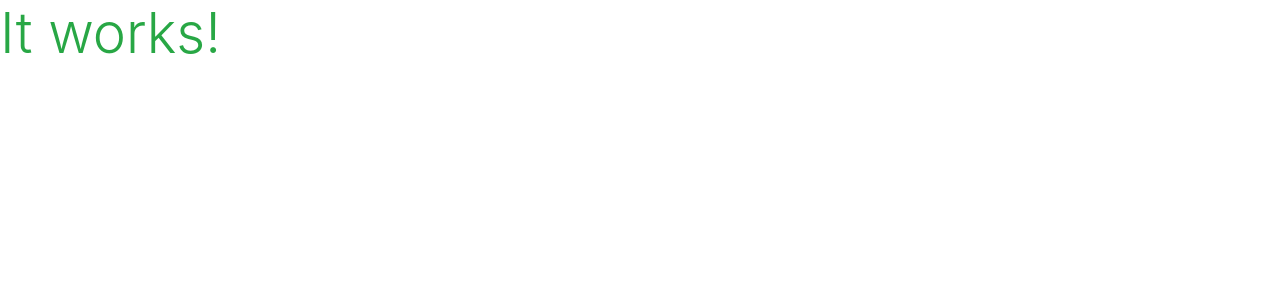
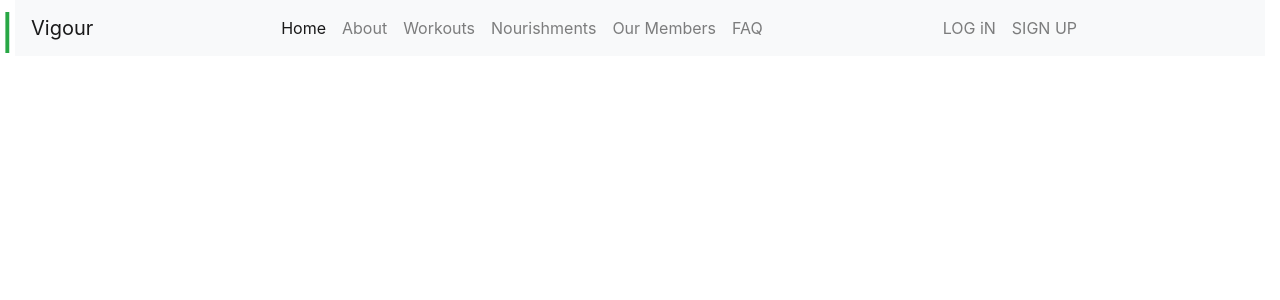
Before and after one commit to LySeriuos/Vigour-MS4-2, a Django app: page / in a window 1280 px wide. Shown: the top 300 px of the page. Run offline with Django 3.2, Linux system fonts and the light colour scheme.

Commit message:
added navbar to the base template

```diff
--- a/home/templates/home/index.html
+++ b/home/templates/home/index.html
@@ -1,5 +1,9 @@
 {% extends "base.html" %}
 {% load static %}
+
+{% block page_header %}
+
+{% endblock %}
 
 {% block content %}
     <h1 class="display-4 text-success"> It works!</h1>
--- a/templates/base.html
+++ b/templates/base.html
@@ -38,8 +38,52 @@
     <title>Vigour {% block extra_title %}{% endblock %}</title>
   </head>
   <body>
-    <header class="container-fluid fixed-top"></header>
+      <!-- Start of Navbar and hero-banner section -->
+      <section>
+        <header class="container-fluid fixed-top">
+            <nav class="navbar navbar-expand-lg navbar-light bg-light">
+                <button class="navbar-toggler" type="button" data-toggle="collapse" data-target="#navbarTogglerDemo01" aria-controls="navbarTogglerDemo01" aria-expanded="false" aria-label="Toggle navigation">
+                <span class="navbar-toggler-icon"></span>
+                </button>
+                <div class="collapse navbar-collapse" id="navbarTogglerDemo01">
+                    <ul class="navbar-nav mr-auto mt-2 mt-lg-0 navbar-main">
+                            <li class="nav-item">
+                                <a class="navbar-brand" href="#">Vigour</a></li>
+                    </ul>
+                    <ul class="navbar-nav mr-auto mt-2 mt-lg-0 navbar-main">
+                        <li class="nav-item active">
+                            <a class="nav-link" href="#">Home <span class="sr-only">(current)</span></a>
+                        </li>
+                        <li class="nav-item">
+                            <a class="nav-link" href="#">About</a>
+                        </li>
+                        <li class="nav-item">
+                            <a class="nav-link" href="#">Workouts</a>
+                        </li>
+                        <li class="nav-item">
+                            <a class="nav-link" href="#">Nourishments</a>
+                        </li>
+                        <li class="nav-item">
+                            <a class="nav-link" href="#">Our Members</a>
+                        </li>
+                        <li class="nav-item">
+                            <a class="nav-link" href="#">FAQ</a>
+                        </li>
+                    </ul>
+                    <ul class="navbar-nav mr-auto mt-2 mt-lg-0 navbar-side">
+                        <li class="nav-item">
+                            <a class="nav-link" href="#">LOG iN</a>
+                        </li>
+                        <li class="nav-item">
+                            <a class="nav-link" href="#">SIGN UP</a>
+                        </li>
 
+                    </ul>
+                </div>
+            </nav>
+        </header>
+    </section>
+    <!-- end of Navbar and hero-banner section -->
     {% if messages %}
         <div class="message-container"></div>
     {% endif %}
```
